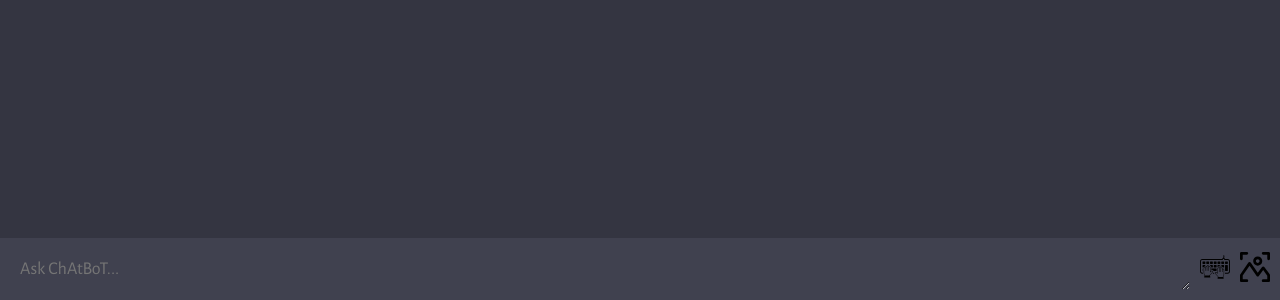
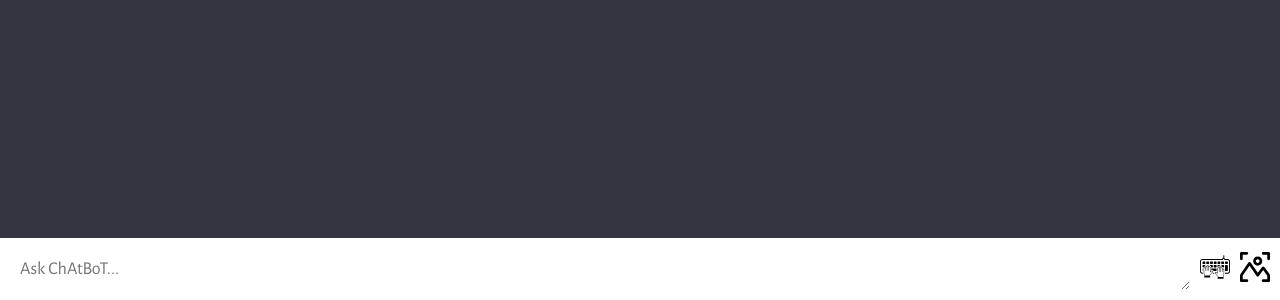
Before and after one commit to sabkuah/chatbot2, a website built with Vite: page client/index.html in a window 1280 px wide. Shown: the part 500-800 px from the top of the page. Built offline with nearby package versions, Linux system fonts and the light colour scheme.

Commit message:
Update style.css

```diff
--- a/client/style.css
+++ b/client/style.css
@@ -117,7 +117,7 @@ form {
   max-width: 1280px;
   margin: 0 auto;
   padding: 10px;
-  background: #40414f;
+  background: #fff;
 
   display: flex;
   flex-direction: row;
@@ -127,7 +127,7 @@ form {
 textarea {
   width: 100%;
 
-  color: #fff;
+  color: #40414f;
   font-size: 18px;
 
   padding: 10px;
@@ -142,11 +142,6 @@ button {
   border: 0;
   cursor: pointer;
   background: transparent;
-  color: white;
-}
-
-#text, #image {
-  color: white;
 }
 
 form img {
```
